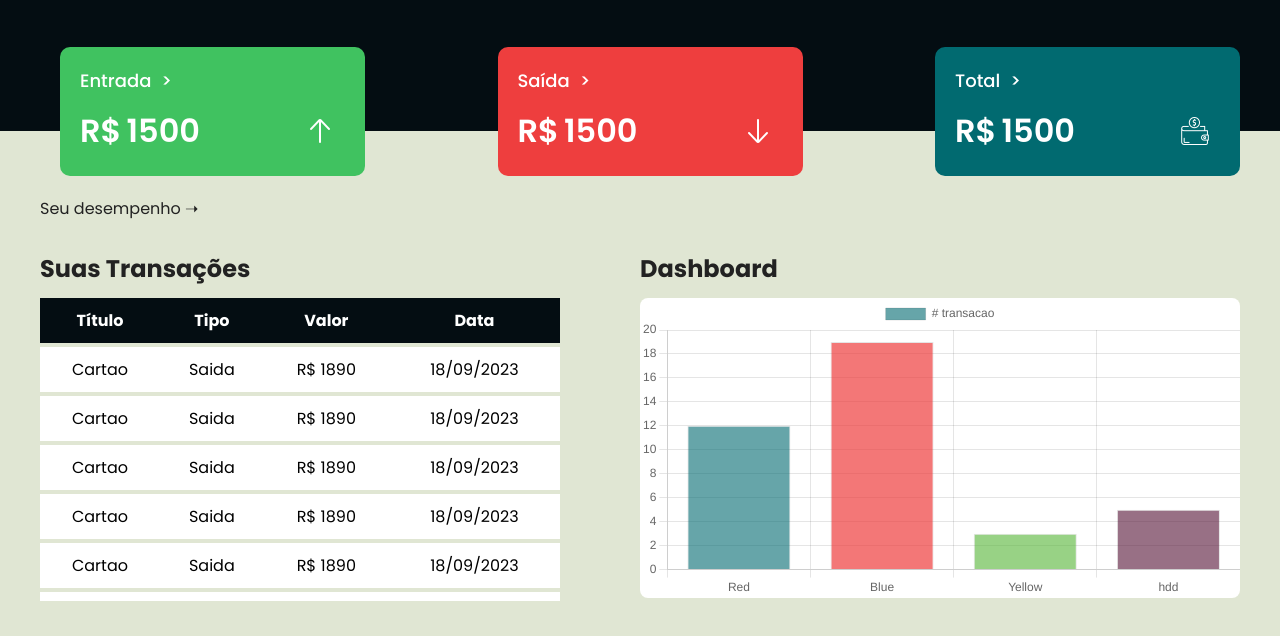
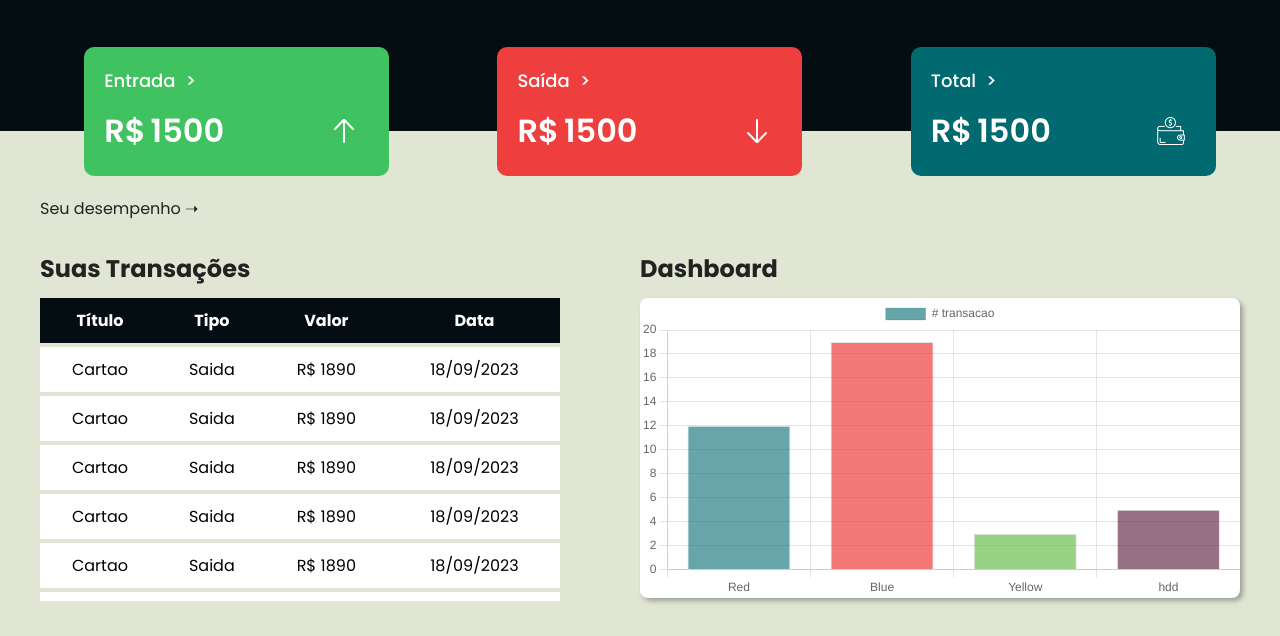
Before and after one commit to LuizFelipeMoreira/controle-Financeiro, a website: page index.html in a window 1280 px wide. Shown: the part 131-767 px from the top of the page. Drawn offline with nearby package versions, Linux system fonts and the light colour scheme.

Commit message:
adicionado flex wrap em sections

```diff
--- a/index.html
+++ b/index.html
@@ -73,7 +73,7 @@
                          </tr>
                     </thead>
                     <tbody>
-                         <tr style="margin-bottom: 10px;">
+                         <tr>
                               <td>Cartao</td>
                               <td>Saida</td>
                               <td>R$ 1890</td>
--- a/styles/SaSS/_mixins.scss
+++ b/styles/SaSS/_mixins.scss
@@ -37,7 +37,7 @@
   padding: 20px 20px;
   border-radius: 10px;
   // width: 320px;
-  // box-shadow: 3px 3px 6px rgba(0, 0, 0, 0.3);
+  //flex-basis: 350px;
 
   h1 {
     font-size: 1.125rem;
@@ -48,6 +48,7 @@
 
   .values {
     display: flex;
+    justify-content: space-between;
     gap: 5px;
     font-size: 2rem;
     font-weight: 600;
--- a/styles/SaSS/style.scss
+++ b/styles/SaSS/style.scss
@@ -57,7 +57,7 @@ main {
       flex-grow: 1;
       flex-shrink: 1;
       flex-wrap: wrap;
-      justify-content: space-between;
+      justify-content: space-around;
       gap: 60px;
       margin-bottom: 20px;
       padding-left: 20px;
@@ -105,7 +105,7 @@ main {
       .Total {
         @include card();
         background-color: $cian;
-
+        align-items: center;
         .values {
           i {
             background-color: $cian;
@@ -134,6 +134,7 @@ main {
   @include container;
   display: flex;
   justify-content: space-between;
+  flex-wrap: wrap;
 }
 
 h1 {
@@ -187,5 +188,6 @@ canvas {
   width: 600px;
   height: 300px;
   background: $white;
+  box-shadow: 3px 3px 5px rgba(0, 0, 0, 0.3);
   border-radius: 8px;
 }
```
Also changed, not shown: styles/CSS/style.css, 1 other file.
